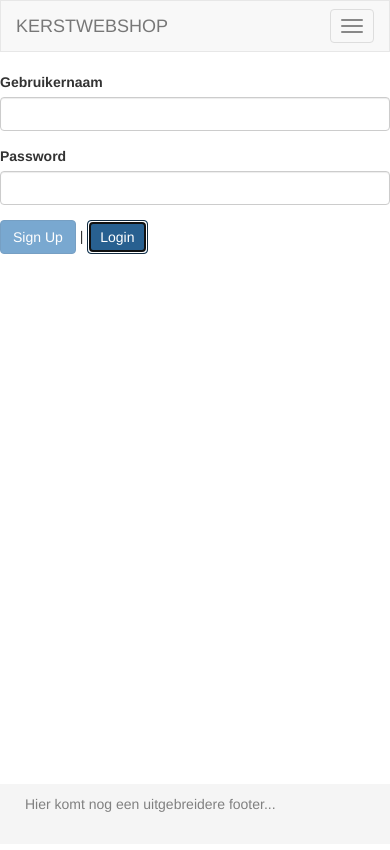
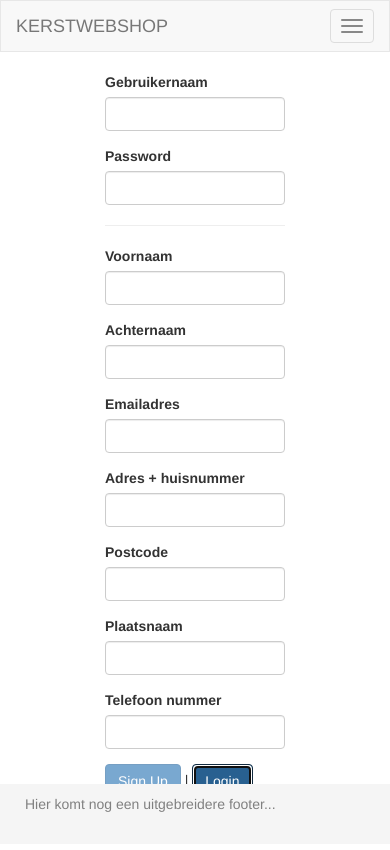
Before and after one commit to suusie1994/IPRWC-front-end, an Angular app: page /auth in a window 390 px wide. Both pictures are taken after a click on the button "Sign Up". Shown: the top 850 px of the page. Built offline with nearby package versions, Linux system fonts and the light colour scheme.

Commit message:
signup werkt

```diff
--- a/src/app/app-routing.module.ts
+++ b/src/app/app-routing.module.ts
@@ -8,6 +8,7 @@ const routes: Routes = [
   { path: 'user', loadChildren: () => import('./user/user.module').then(m => m.UserModule) },
   { path: 'orders', loadChildren: () => import('./order/orders.module').then(m => m.OrdersModule) },
   { path: 'cart', loadChildren: () => import('./cart/cart.module').then(m => m.CartModule) },
+  { path: '**', redirectTo: '/products'} // TODO 404 page maken
 ];
 
 @NgModule({
--- a/src/app/auth/auth.component.css
+++ b/src/app/auth/auth.component.css
@@ -0,0 +1,3 @@
+.loginsignup {
+  margin-bottom: 120px;
+}
--- a/src/app/auth/auth.component.html
+++ b/src/app/auth/auth.component.html
@@ -1,5 +1,5 @@
-<div class="row">
-  <div class="col-xs-12 col-md-6 col-md-offset-3">
+<div class="row loginsignup">
+  <div class="col-xs-6 col-xs-offset-3 col-md-6 col-md-offset-3">
     <div *ngIf="isLoading" style="text-align: center;">
       <app-loading-spinner></app-loading-spinner>
     </div>
@@ -28,6 +28,91 @@
           minlength="6"
         />
       </div>
+      <div *ngIf="!isLoginMode">
+        <hr>
+        <div class="form-group">
+          <label for="firstname">Voornaam</label>
+          <input
+            type="text"
+            id="firstname"
+            class="form-control"
+            ngModel
+            name="firstname"
+            required
+          />
+        </div>
+        <div class="form-group">
+          <label for="lastname">Achternaam</label>
+          <input
+            type="text"
+            id="lastname"
+            class="form-control"
+            ngModel
+            name="lastname"
+            required
+          />
+        </div>
+        <div class="form-group">
+          <label for="emailAddress">Emailadres</label>
+          <input
+            type="email"
+            id="emailAddress"
+            class="form-control"
+            ngModel
+            name="emailAddress"
+            required
+            email
+          />
+        </div>
+        <div class="form-group">
+          <label for="address">Adres + huisnummer</label>
+          <input
+            type="text"
+            id="address"
+            class="form-control"
+            ngModel
+            name="address"
+            required
+          />
+        </div>
+        <div class="form-group">
+          <label for="zipcode">Postcode</label>
+          <input
+            type="text"
+            id="zipcode"
+            class="form-control"
+            ngModel
+            name="zipcode"
+            required
+            min="6"
+            maxlength="7"
+          />
+        </div>
+        <div class="form-group">
+          <label for="city">Plaatsnaam</label>
+          <input
+            type="text"
+            id="city"
+            class="form-control"
+            ngModel
+            name="city"
+            required
+          />
+        </div>
+        <div class="form-group">
+          <label for="phoneNumber">Telefoon nummer</label>
+          <input
+            type="text"
+            id="phoneNumber"
+            class="form-control"
+            ngModel
+            name="phoneNumber"
+            required
+            minlength="10"
+            maxlength="13"
+          />
+        </div>
+      </div>
       <div>
         <button
           class="btn btn-primary"
--- a/src/app/auth/auth.component.ts
+++ b/src/app/auth/auth.component.ts
@@ -2,17 +2,17 @@ import {
   Component,
 } from '@angular/core';
 import { NgForm } from '@angular/forms';
-import { Router } from '@angular/router';
+import { Customer } from '../user/customer.model';
 import { UserService } from '../user/user.service';
-import { AuthService } from './auth.service';
 
 @Component({
   selector: 'app-auth',
-  templateUrl: './auth.component.html'
+  templateUrl: './auth.component.html',
+  styleUrls: ['./auth.component.css']
 })
 export class AuthComponent {
-  isLoginMode: boolean = true;
-  isLoading: boolean = false;
+  isLoginMode = true;
+  isLoading = false;
 
   constructor(private userService: UserService){}
 
@@ -26,6 +26,15 @@ export class AuthComponent {
     }
     const username = form.value.username;
     const password = form.value.password;
+    const customer = {
+      firstname: form.value.firstname,
+      lastname: form.value.lastname,
+      emailAddress: form.value.emailAddress,
+      address: form.value.address,
+      zipcode: form.value.zipcode,
+      city: form.value.city,
+      phoneNumber: form.value.phoneNumber
+    };
 
     this.isLoading = true;
 
@@ -35,7 +44,7 @@ export class AuthComponent {
       this.isLoading = false;
     } else {
       // signup
-      this.userService.register({username, password, roles: ['CUSTOMER']});
+      this.userService.register({username, password, roles: ['CUSTOMER']}, customer);
       this.isLoading = false;
     }
 
--- a/src/app/auth/auth.guard.ts
+++ b/src/app/auth/auth.guard.ts
@@ -9,9 +9,22 @@ import { AuthService } from './auth.service';
 })
 export class AuthGuard implements CanActivate {
 
-  constructor(private router: Router,
-              private authservice: AuthService,
-              private userService: UserService) {}
+  // constructor(private router: Router,
+  //             private authservice: AuthService,
+  //             private userService: UserService) {}
+
+  // canActivate(
+  //   route: ActivatedRouteSnapshot,
+  //   state: RouterStateSnapshot): Observable<boolean | UrlTree> | Promise<boolean | UrlTree> | boolean | UrlTree {
+  //     if (this.userService.isUserLoggedIn()) {
+  //       return true;
+  //     }
+
+  //     this.router.navigate(['/products']);
+  //     return false;
+  // }
+
+  constructor(private router: Router, private userService: UserService) {}
 
     canActivate(
       route: ActivatedRouteSnapshot,
@@ -20,7 +33,7 @@ export class AuthGuard implements CanActivate {
             return true;
         }
 
-      this.router.navigate(['/products'], { queryParams: { returnUrl: state.url } });
+        this.router.navigate(['/products']);
         return false;
     }
 }
--- a/src/app/shared/api.service.ts
+++ b/src/app/shared/api.service.ts
@@ -42,6 +42,7 @@ export class ApiService {
       if (this.authService.hasAuthorization())
       {
         headers = headers.set('Content-Type', 'application/json');
+        headers = headers.set('Accept', 'application/json');
         headers = headers.set('Authorization', this.authService.createAuthorizationString());
       }
       return headers;
--- a/src/app/user/customer.model.ts
+++ b/src/app/user/customer.model.ts
@@ -5,9 +5,11 @@ export class Customer {
     public id?: number,
     public firstname?: string,
     public lastname?: string,
-    public emailaddress?: string,
+    public emailAddress?: string,
     public address?: string,
     public zipcode?: string,
-    public phonenumber?: string
+    public city?: string,
+    public phoneNumber?: string,
+    public user?: User
   ) {}
 }
--- a/src/app/user/user-routing.module.ts
+++ b/src/app/user/user-routing.module.ts
@@ -1,14 +1,19 @@
 import { NgModule } from '@angular/core';
 import { RouterModule, Routes } from '@angular/router';
+import { AuthGuard } from '../auth/auth.guard';
 import { UserDetailComponent } from './user-detail/user-detail.component';
 import { UserEditComponent } from './user-edit/user-edit.component';
 import { UserComponent } from './user.component';
 
 const routes: Routes = [
-  { path: '', component: UserComponent, children: [
-    { path: ':id', component: UserDetailComponent },
-    { path: ':id/edit', component: UserEditComponent },
-  ]}
+  {
+    path: '',
+    component: UserComponent,
+    canActivate: [AuthGuard],
+    children: [
+      { path: ':id', component: UserDetailComponent },
+      { path: ':id/edit', component: UserEditComponent },
+    ]}
 ];
 
 @NgModule({
--- a/src/app/user/user.module.ts
+++ b/src/app/user/user.module.ts
@@ -7,7 +7,11 @@ import { UserRoutingModule } from './user-routing.module';
 
 
 @NgModule({
-  declarations: [UserComponent, UserEditComponent, UserDetailComponent],
+  declarations: [
+    UserComponent,
+    UserEditComponent,
+    UserDetailComponent
+  ],
   imports: [
     CommonModule,
     UserRoutingModule
--- a/src/app/user/user.service.ts
+++ b/src/app/user/user.service.ts
@@ -4,6 +4,7 @@ import { ActivatedRoute, Router } from '@angular/router';
 import { Observable, Subject } from 'rxjs';
 import { AuthService } from '../auth/auth.service';
 import { ApiService } from '../shared/api.service';
+import { Customer } from './customer.model';
 import { User } from './user.model';
 
 @Injectable({
@@ -14,6 +15,7 @@ export class UserService {
     return this._userSubject;
   }
   private loggedInUser: User | null = null;
+  // tslint:disable-next-line: variable-name
   private _userSubject: Subject<User|null> = new Subject<User|null>();
 
 
@@ -42,15 +44,45 @@ export class UserService {
     this.authUser(remember);
   }
 
-  register(user: User): void {
+  register(user: User, customer: Customer): void {
     const headers = this.api.createRequestHeaders();
-    this.http.put<User>('http://localhost:8080/api/users/create', user, { headers }).subscribe(
-      data => {
-        this.router.navigate(['/']); //TODO moet worden customer aanmaken pagina
-      }, error => {
-        alert('Het registreren is mislukt');
+    this.http.put<User>('http://localhost:8080/api/users/create', user, { headers }).toPromise()
+    .then( () => {
+      if (user.username && user.password) {
+        this.authService.setAuthorization(
+          user.username,
+          user.password
+        );
       }
-    );
+      const newheaders = this.api.createRequestHeaders();
+      this.http.get<User>('http://localhost:8080/api/users/me', { headers: newheaders }).toPromise()
+      .then(response => {
+        const respUser: User = {
+          id: response.id,
+          username: response.username,
+          roles: response.roles
+        };
+        this.loggedInUser = respUser;
+        this._userSubject.next(this.loggedInUser);
+        this.authService.storeAuthorization();
+      }).then( () => {
+        this.http.put<Customer>('http://localhost:8080/api/customers/create', {
+          id: this.loggedInUser?.id,
+          firstname: customer.firstname,
+          lastname: customer.lastname,
+          emailAddress: customer.emailAddress,
+          address: customer.address,
+          zipcode: customer.zipcode,
+          city: customer.city,
+          phoneNumber: customer.phoneNumber
+        }, { headers: newheaders })
+        .toPromise().then( resdata => {
+            this.router.navigate(['../user/' + this.loggedInUser?.id]);
+          }, errorcustomer => {
+            alert('Het registreren is mislukt');
+          });
+      });
+    }).catch(error => console.log(error));
   }
 
   authUser(remember?: boolean): void {
@@ -83,6 +115,7 @@ export class UserService {
   }
 
   private returnToPage(): void {
+    // tslint:disable-next-line: no-string-literal
     this.router.navigate([this.route.snapshot.queryParams['returnUrl'] || '/']);
   }
 
```
Lines whose indentation alone changed are shown as unchanged.
